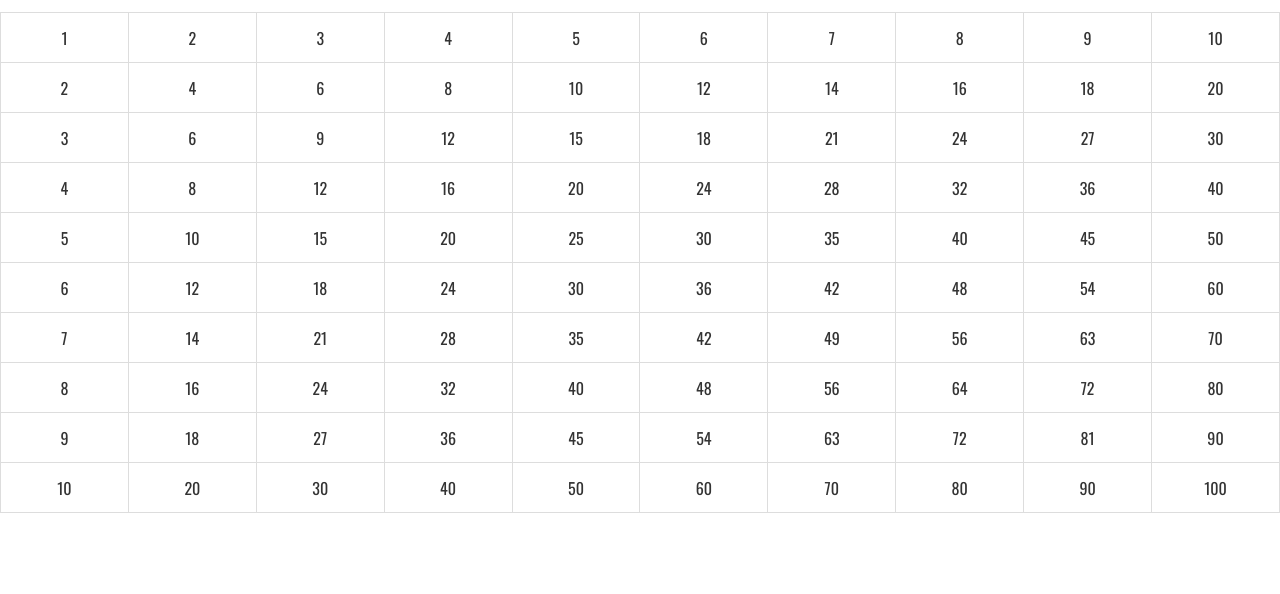
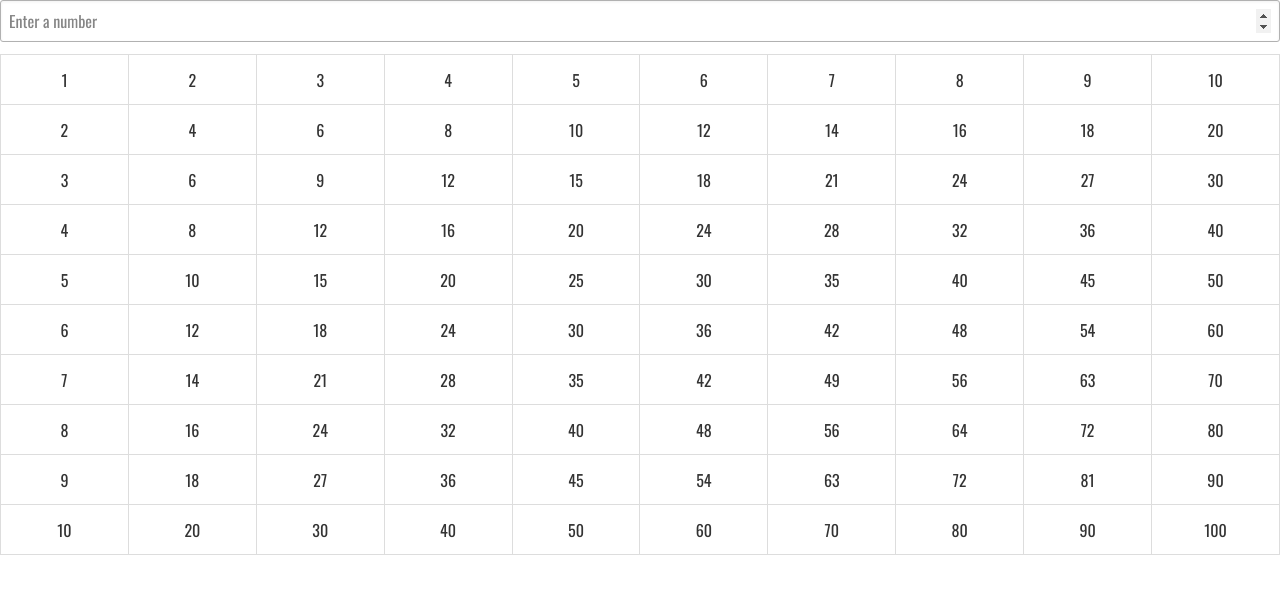
Before and after one commit to jasonHalsey/thinkful_ng_multiplication, a plain HTML site: page index.html in a window 1280 px wide. Drawn offline with nearby package versions, Linux system fonts and the light colour scheme.

Commit message:
Add number limit input

```diff
--- a/index.html
+++ b/index.html
@@ -10,6 +10,7 @@
 
   <body>
     <div ng-controller="MultiplicationCtrl" initial-number-limit="10">
+     <input type="number" ng-model="numberLimit" placeholder="Enter a number" />
           <table>
               <tr ng-repeat="numberA in numbers()">
                   <td ng-repeat="numberB in numbers()">
```
